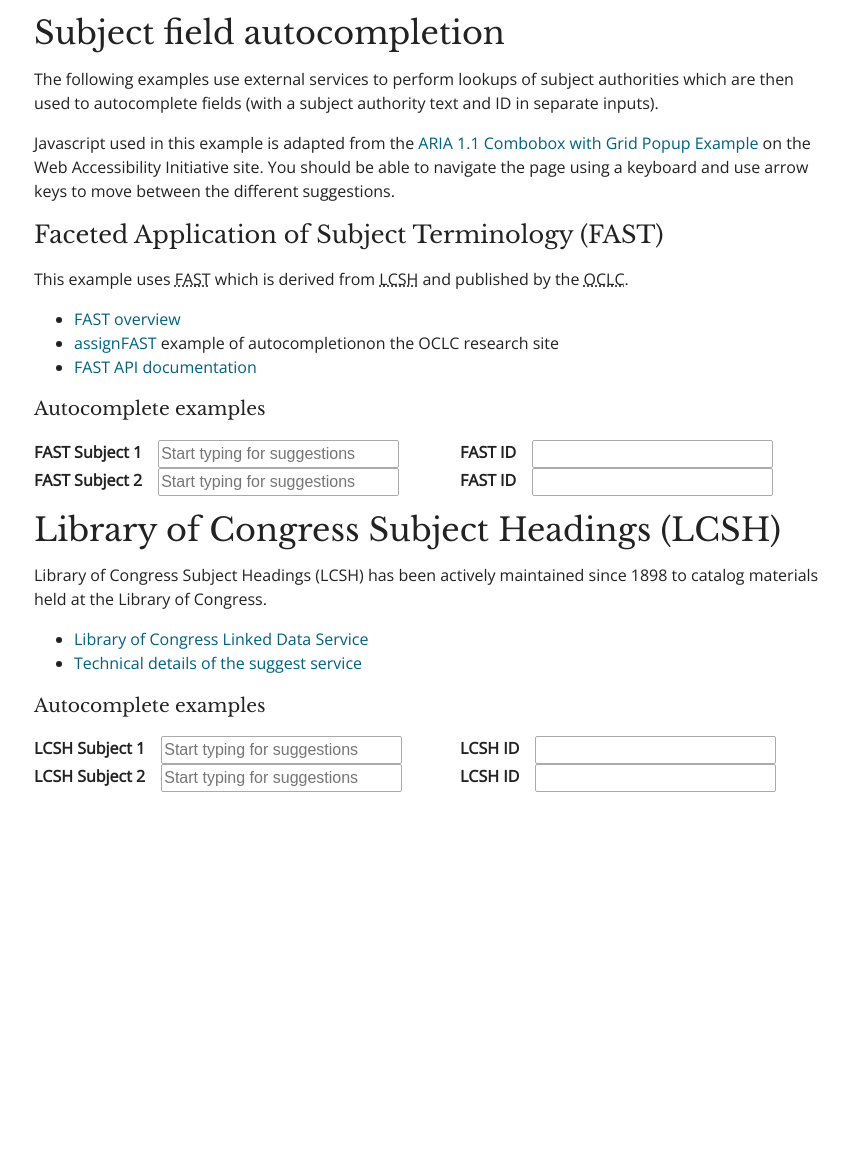
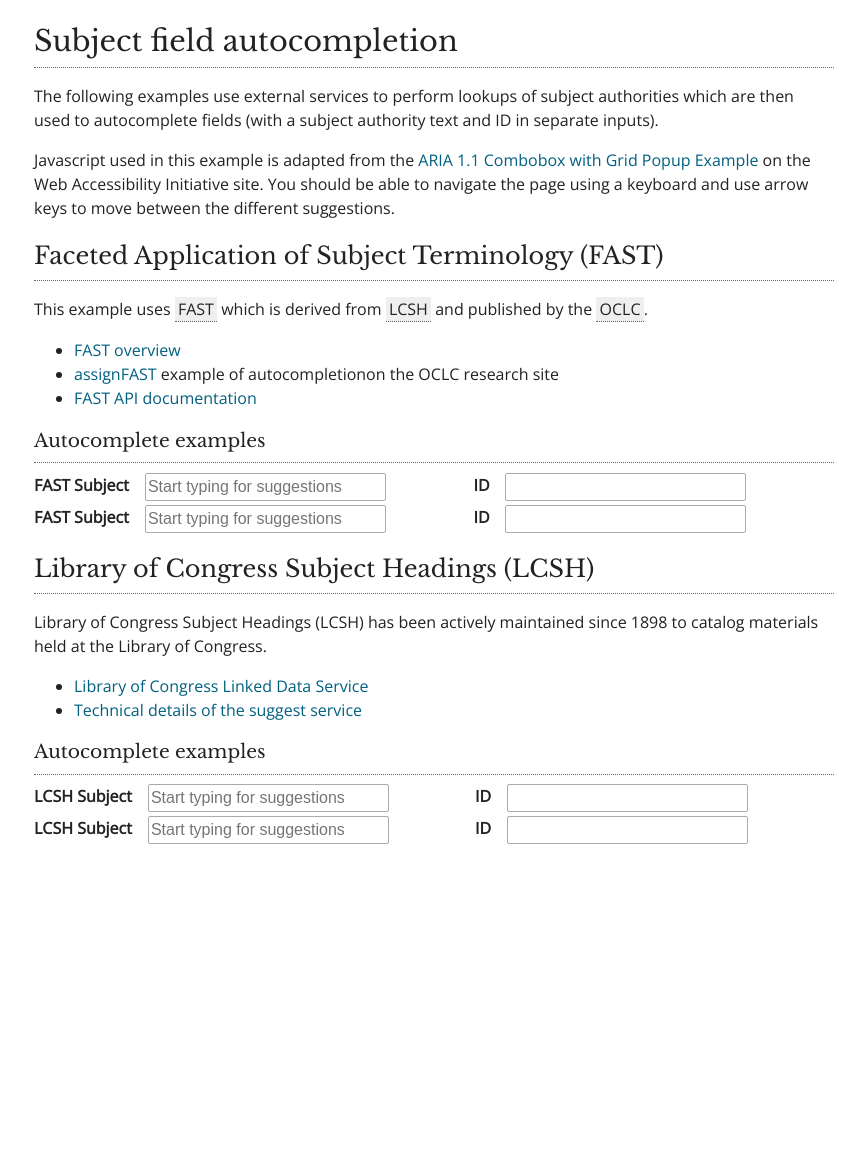
Before and after one commit to uol-library/subject-autocomplete, a Jekyll site: the page built from index.md, in a window 1280 px wide. Shown: the whole page, without its empty margins (206-1071 px from the left). Built offline with Jekyll 4.4.1, drawn with Linux system fonts in a browser that asks for light colours; our own code applies the rules of GitHub Pages for plain Markdown files; before the commit the page ends 1112 px from its top, so only the background shows below that.

Commit message:
Tidied up CSS and JS

```diff
--- /dev/null
+++ b/_includes/subject-input.html
@@ -0,0 +1,27 @@
+<div class="subject-wrapper">
+	<label for="{{ include.keyword }}-input{{ include.index }}" id="{{ include.keyword }}-label{{ include.index }}"
+		class="combobox-label">
+		{{ include.label }}
+	</label>
+	<div class="combobox-wrapper">
+		<div role="combobox" aria-expanded="false" aria-owns="{{ include.keyword }}-grid" aria-haspopup="grid"
+			id="{{ include.keyword }}-combobox{{ include.index }}">
+			<input type="text" aria-autocomplete="list" aria-controls="{{ include.keyword }}-grid{{ include.index }}"
+				id="{{ include.keyword }}-input{{ include.index }}" placeholder="Start typing for suggestions">
+		</div>
+		<div aria-labelledby="{{ include.keyword }}-label{{ include.index }}" role="grid"
+			id="{{ include.keyword }}-grid{{ include.index }}" class="grid hidden">
+		</div>
+	</div>
+	<label for="{{ include.keyword }}-idinput{{ include.index }}" id="{{ include.keyword }}-idlabel{{ include.index }}"
+		class="combobox-label right-inline">
+		ID
+	</label>
+	<div class="input-wrapper">
+		<input type="text" id="{{ include.keyword }}-idinput{{ include.index }}" readonly="readonly">
+	</div>
+</div>
+<script>
+	if (typeof cbs === 'undefined') { var cbs = []; }
+	cbs.push({ 'keyword': '{{ include.keyword }}', 'index': {{ include.index }}});
+</script>
--- a/_scss/_base.scss
+++ b/_scss/_base.scss
@@ -42,10 +42,13 @@
     font-family: "Libre Baskerville", serif;
     font-style: normal;
     font-weight: normal;
+    margin: 1em 0 .5em 0;
+    padding: 0 0 .5em 0;
+    border-bottom: 1px dotted $underline;
 }
 
 h1 {
-    font-size: 2em;
+    font-size: 1.8em;
 }
 
 h2 {
@@ -68,6 +71,14 @@
     font-size: .75em;
 }
 
+abbr {
+    text-decoration: none;
+    display: inline-block;
+    padding: 0 .2em;
+    background: $highlight;
+    border-bottom: 1px dotted $underline;
+}
+
 .hidden {
     display: none;
 }
--- a/_scss/_combobox.scss
+++ b/_scss/_combobox.scss
@@ -1,99 +1,49 @@
-
-.combobox-wrapper {
-    display: inline-block;
-    position: relative;
-}
-
-.combobox-label {
-    font-weight: bold;
-    margin-right: 1em;
-}
-.subject-wrapper {
-    display: flex;
-    flex-direction: row;
-    label {
-        flex: none;
-        display: block;
-        font-weight: bold;
-        &.right-inline {
-            text-align: right;
-            width: auto;
-        }
-    }
-    .combobox-wrapper,
-    .input-wrapper {
-        flex: 1 1 auto;
-        display: block;
-    }
-    input {
-        font-size: inherit;
-        border: 1px solid #aaa;
-        border-radius: 2px;
-        line-height: 1.5em;
-        padding-right: 30px;
-        width: auto;
-    }
-}
-
-.listbox,
 .grid {
     min-width: 230px;
-    background: white;
-    border: 1px solid #ccc;
-    list-style: none;
+    background: $cb-bg;
+    color: $cb-fg;
+    border: 1px solid $cb-border;
     margin: 0;
     padding: 0;
     position: absolute;
     top: 1.7em;
     z-index: 1;
-}
 
-.listbox .result {
-    cursor: default;
-    margin: 0;
-}
-
-.grid .result-row {
+    .result-row {
         padding: 2px;
         cursor: default;
         margin: 0;
+
+        &:hover {
+            background: $cb-hoverbg;
+            color: $cb-hoverfg;
         }
 
-.listbox .result:hover,
-.grid .result-row:hover {
-    background: rgb(139, 189, 225);
-}
-
-.listbox .focused,
-.grid .focused {
-    background: rgb(139, 189, 225);
-}
-
-.grid .focused-cell {
-    outline-style: dotted;
-    outline-color: green;
-}
-
-.combobox-dropdown {
-    position: absolute;
-    right: 0;
-    top: 0;
-    padding: 0 0 2px;
-    height: 1.5em;
-    border-radius: 0 2px 2px 0;
-    border: 1px solid #aaa;
-}
-
-.grid .result-cell {
+        .result-cell {
             display: inline-block;
             cursor: default;
             margin: 0;
             padding: 0 5px;
+
             .authTitle {
                 font-weight: bold;
             }
+
             .useAuth {
-        font-style: italic;
-        color:#666
+                font-size: .8em;
+                color: #666;
+                text-transform: uppercase;
             }
         }
+    }
+
+    .focused {
+        background: $cb-focusbg;
+        color: $cb-focusfg;
+    }
+
+    .focused-cell {
+        outline-style: dotted;
+        outline-color: $cb-focusoutline;
+    }
+}
--- a/_scss/_main.scss
+++ b/_scss/_main.scss
@@ -1,3 +1,4 @@
 @import "variables";
 @import "base";
 @import "combobox";
+@import "subject-inputs";
--- /dev/null
+++ b/_scss/_subject-inputs.scss
@@ -0,0 +1,41 @@
+.subject-wrapper {
+    display: flex;
+    flex-direction: row;
+    margin: .25em 0;
+
+    label {
+        flex: none;
+        display: block;
+        font-weight: bold;
+
+        &.right-inline {
+            text-align: right;
+            width: auto;
+        }
+    }
+
+    .combobox-wrapper,
+    .input-wrapper {
+        flex: 1 1 auto;
+        display: block;
+    }
+
+    .combobox-wrapper {
+        display: inline-block;
+        position: relative;
+    }
+
+    .combobox-label {
+        font-weight: bold;
+        margin-right: 1em;
+    }
+
+    input {
+        font-size: inherit;
+        border: 1px solid #aaa;
+        border-radius: 2px;
+        line-height: 1.5em;
+        padding-right: 30px;
+        width: auto;
+    }
+}
--- a/_scss/_variables.scss
+++ b/_scss/_variables.scss
@@ -1,6 +1,17 @@
 $bg: #fff;
 $fg: #222;
-$highlight: #ddd;
+$highlight: #efefef;
+$underline: #666;
 
 $link: #006080;
 $linkactive: #004961;
+
+/* combobox */
+$cb-bg: #fff;
+$cb-fg: #222;
+$cb-border: #aaa;
+$cb-hoverbg: #8bbde1;
+$cb-hoverfg: #000;
+$cb-focusbg: #8bbde1;
+$cb-focusfg: #000;
+$cb-focusoutline: #008000;
--- a/assets/js/GridCombobox.js
+++ b/assets/js/GridCombobox.js
@@ -9,6 +9,8 @@
  *  The DOM node pointing to the combobox
  * @param input
  *  The input node
+ * @param idinput
+ *  The ID input node
  * @param grid
  *  The grid node to load results in
  * @param searchFn
@@ -59,7 +61,7 @@
 	}
 };
 
-aria.GridCombobox.prototype.updateResults = function() {
+aria.GridCombobox.prototype.updateResults = function () {
 	var searchString = this.input.value;
 	searchString = searchString.replace(/\-|\(|\)|:/g, "");
 	searchString = searchString.replace(/ /g, "%20");
--- a/assets/js/subject-autocomplete.js
+++ b/assets/js/subject-autocomplete.js
@@ -3,34 +3,21 @@
  * @desc Initialize the combobox examples once the page has loaded
  */
 window.addEventListener('load', function () {
-    var fast1Combobox = new aria.GridCombobox(
-        document.getElementById('fast-combobox1'),
-        document.getElementById('fast-input1'),
-        document.getElementById('fast-idinput1'),
-        document.getElementById('fast-grid1'),
-        searchFAST
+	var comboboxes = {};
+	var callbacks = { 'fast': searchFAST, 'lcsh': searchLCSH };
+	if (typeof cbs !== 'undefined') {
+		cbs.forEach(box => {
+			if (callbacks[box.keyword]) {
+				comboboxes[box.keyword + box.index] = new aria.GridCombobox(
+					document.getElementById(box.keyword + '-combobox' + box.index),
+					document.getElementById(box.keyword + '-input' + box.index),
+					document.getElementById(box.keyword + '-idinput' + box.index),
+					document.getElementById(box.keyword + '-grid' + box.index),
+					callbacks[box.keyword]
 				);
-    var fast2Combobox = new aria.GridCombobox(
-        document.getElementById('fast-combobox2'),
-        document.getElementById('fast-input2'),
-        document.getElementById('fast-idinput2'),
-        document.getElementById('fast-grid2'),
-        searchFAST
-    );
-    var lcsh1Combobox = new aria.GridCombobox(
-        document.getElementById('lcsh-combobox1'),
-        document.getElementById('lcsh-input1'),
-        document.getElementById('lcsh-idinput1'),
-        document.getElementById('lcsh-grid1'),
-        searchLCSH
-    );
-    var lcsh2Combobox = new aria.GridCombobox(
-        document.getElementById('lcsh-combobox2'),
-        document.getElementById('lcsh-input2'),
-        document.getElementById('lcsh-idinput2'),
-        document.getElementById('lcsh-grid2'),
-        searchLCSH
-    );
+			}
+		});
+	}
 });
 function uuid() {
 	return ([1e7] + 1e3 + 4e3 + 8e3 + 1e11).replace(/[018]/g, c =>
@@ -91,7 +78,7 @@
 			ret.push({
 				'id': results.hits[i].token,
 				'auth': results.hits[i].aLabel,
-                'type': (results.hits[i].vLabel===''?'auth':'alt'),
+				'type': (results.hits[i].vLabel === '' ? 'auth' : 'alt'),
 				'alt': results.hits[i].vLabel,
 			});
 		}
--- a/index.md
+++ b/index.md
@@ -20,47 +20,11 @@
 
 ### Autocomplete examples
 
-<div class="subject-wrapper">
-    <label for="fast-input1" id="fast-label1" class="combobox-label">
-        FAST Subject 1
-    </label>
-    <div class="combobox-wrapper">
-        <div role="combobox" aria-expanded="false" aria-owns="fast-grid" aria-haspopup="grid" id="fast-combobox1">
-            <input type="text" aria-autocomplete="list" aria-controls="fast-grid1" id="fast-input1"
-                placeholder="Start typing for suggestions">
-        </div>
-        <div aria-labelledby="fast-label1" role="grid" id="fast-grid1" class="grid hidden">
-        </div>
-    </div>
-    <label for="fast-idinput1" id="fast-idlabel1" class="combobox-label right-inline">
-        FAST ID
-    </label>
-    <div class="input-wrapper">
-        <input type="text" id="fast-idinput1" readonly="readonly">
-    </div>
-</div>
-<div class="subject-wrapper">
-    <label for="fast-input2" id="fast-label2" class="combobox-label">
-        FAST Subject 2
-    </label>
-    <div class="combobox-wrapper">
-        <div role="combobox" aria-expanded="false" aria-owns="fast-grid" aria-haspopup="grid" id="fast-combobox2">
-            <input type="text" aria-autocomplete="list" aria-controls="fast-grid2" id="fast-input2"
-                placeholder="Start typing for suggestions">
-        </div>
-        <div aria-labelledby="fast-label2" role="grid" id="fast-grid2" class="grid hidden">
-        </div>
-    </div>
-    <label for="fast-idinput2" id="fast-idlabel2" class="combobox-label right-inline">
-        FAST ID
-    </label>
-    <div class="input-wrapper">
-        <input type="text" id="fast-idinput2" readonly="readonly">
-    </div>
-</div>
+{% include subject-input.html keyword="fast" index="1" label="FAST Subject" callback="searchFAST" %}
+{% include subject-input.html keyword="fast" index="2" label="FAST Subject" callback="searchFAST" %}
 
 Library of Congress Subject Headings (LCSH)
-===========================================
+-------------------------------------------
 
 Library of Congress Subject Headings (LCSH) has been actively maintained since 1898 to catalog materials held at the Library of Congress.
 
@@ -69,41 +33,5 @@
 
 ### Autocomplete examples
 
-<div class="subject-wrapper">
-    <label for="lcsh-input1" id="lcsh-label1" class="combobox-label">
-        LCSH Subject 1
-    </label>
-    <div class="combobox-wrapper">
-        <div role="combobox" aria-expanded="false" aria-owns="lcsh-grid" aria-haspopup="grid" id="lcsh-combobox1">
-            <input type="text" aria-autocomplete="list" aria-controls="lcsh-grid1" id="lcsh-input1"
-                placeholder="Start typing for suggestions">
-        </div>
-        <div aria-labelledby="lcsh-label1" role="grid" id="lcsh-grid1" class="grid hidden">
-        </div>
-    </div>
-    <label for="lcsh-idinput1" id="lcsh-idlabel1" class="combobox-label right-inline">
-        LCSH ID
-    </label>
-    <div class="input-wrapper">
-        <input type="text" id="lcsh-idinput1" readonly="readonly">
-    </div>
-</div>
-<div class="subject-wrapper">
-    <label for="lcsh-input2" id="lcsh-label2" class="combobox-label">
-        LCSH Subject 2
-    </label>
-    <div class="combobox-wrapper">
-        <div role="combobox" aria-expanded="false" aria-owns="lcsh-grid" aria-haspopup="grid" id="lcsh-combobox2">
-            <input type="text" aria-autocomplete="list" aria-controls="lcsh-grid2" id="lcsh-input2"
-                placeholder="Start typing for suggestions">
-        </div>
-        <div aria-labelledby="lcsh-label2" role="grid" id="lcsh-grid2" class="grid hidden">
-        </div>
-    </div>
-    <label for="lcsh-idinput2" id="lcsh-idlabel2" class="combobox-label right-inline">
-        LCSH ID
-    </label>
-    <div class="input-wrapper">
-        <input type="text" id="lcsh-idinput2" readonly="readonly">
-    </div>
-</div>
+{% include subject-input.html keyword="lcsh" index="1" label="LCSH Subject" callback="searchLCSH" %}
+{% include subject-input.html keyword="lcsh" index="2" label="LCSH Subject" callback="searchLCSH" %}
```
Also changed, not shown: assets/js/aria.js (indentation only). Lines whose indentation alone changed are shown as unchanged.
